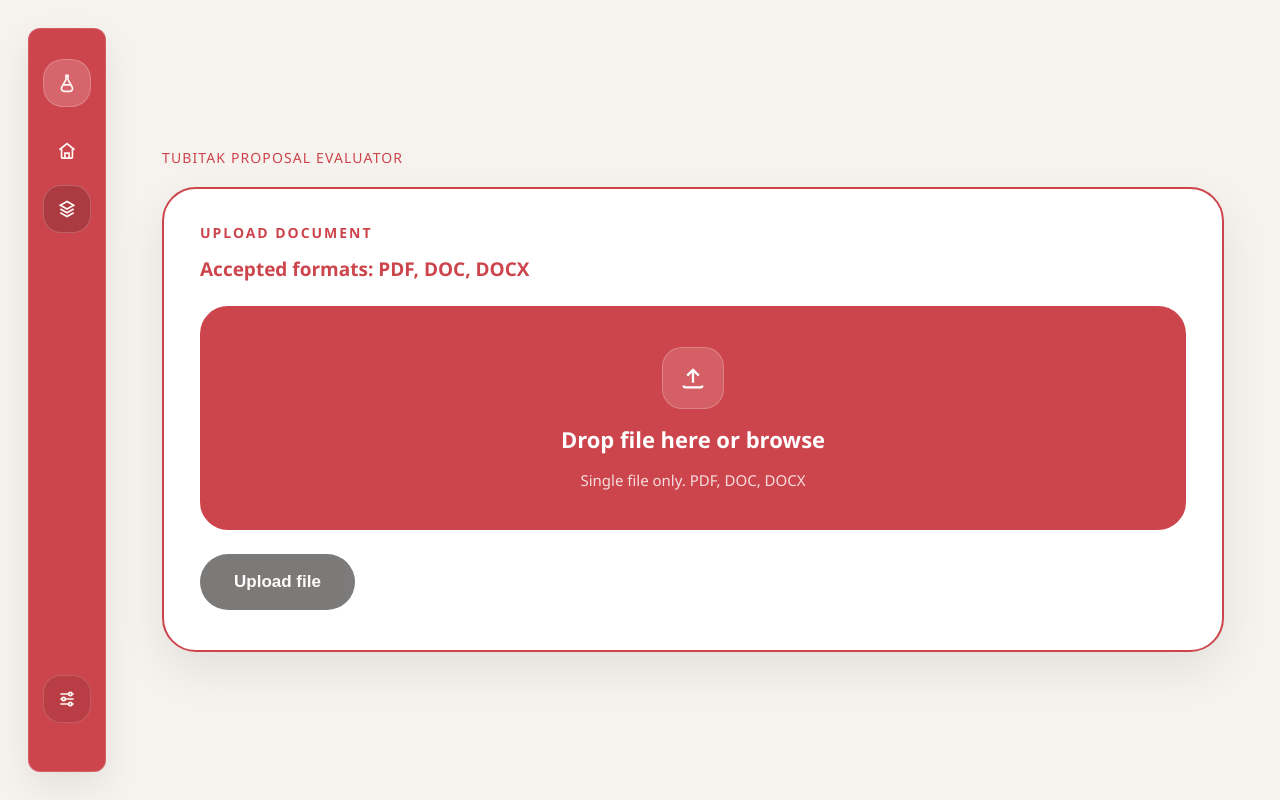
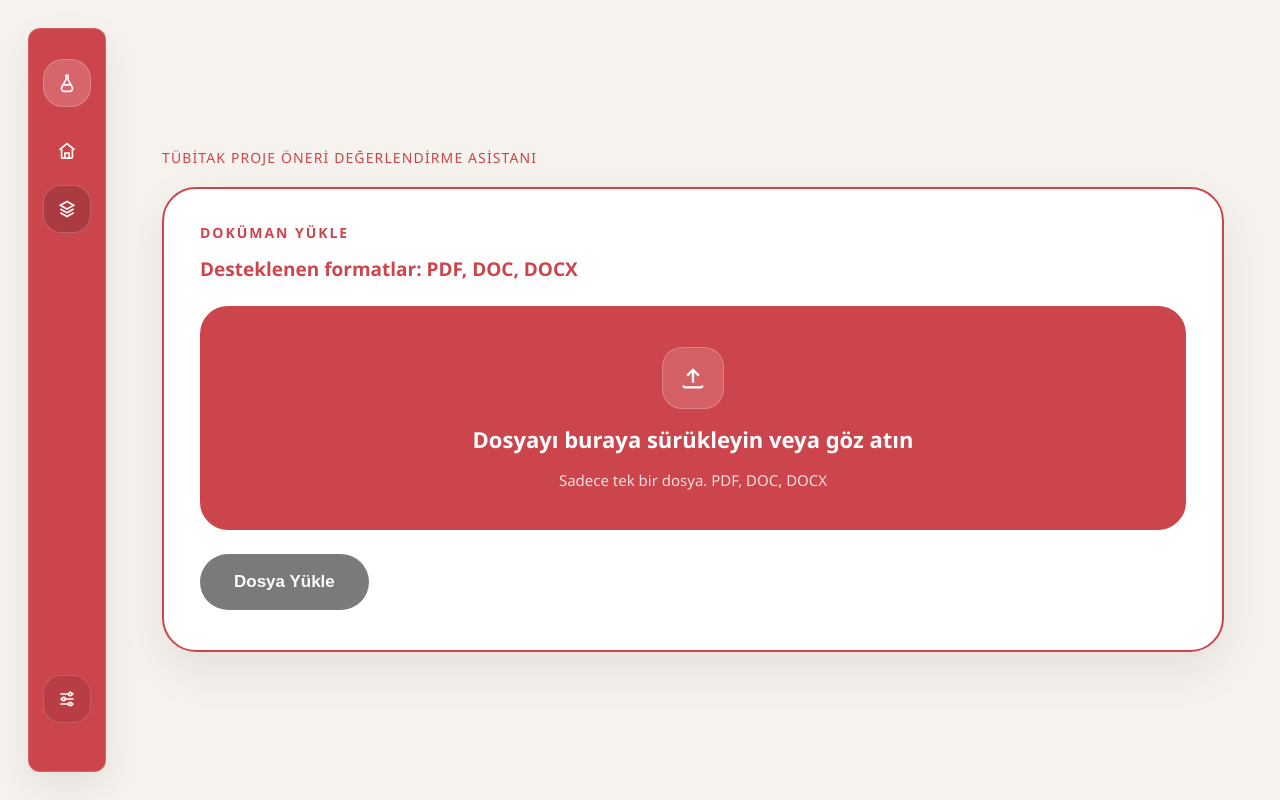
Before and after one commit to 214X/tubitak-proposal-evaluator, a Next.js app in the folder frontend/: page /debug-flow in a window 1280 px wide. Built offline with nearby package versions, Linux system fonts and the light colour scheme; no server answers.

Commit message:
The whole UI changed as Turkish from English

```diff
--- a/frontend/app/layout.tsx
+++ b/frontend/app/layout.tsx
@@ -4,8 +4,8 @@ import "./globals.css";
 import styles from "./layout.module.css";
 
 export const metadata: Metadata = {
-  title: "TUBITAK Proposal Evaluator",
-  description: "Health status dashboard for the evaluation platform.",
+  title: "TÜBİTAK Proje Önerisi Değerlendirme Asistanı",
+  description: "Değerlendirme platformu için sağlık durumu kontrol paneli.",
 };
 
 type RootLayoutProps = Readonly<{
--- a/frontend/components/pages/debug-flow/DebugFlowPage.tsx
+++ b/frontend/components/pages/debug-flow/DebugFlowPage.tsx
@@ -15,7 +15,7 @@ export function DebugFlowPage({ health, apiBaseUrl }: DebugFlowPageProps) {
     <main className={styles.main}>
       <section className={styles.panel}>
         <div>
-          <p className={styles.eyebrow}>TUBITAK PROPOSAL EVALUATOR</p>
+          <p className={styles.eyebrow}>TÜBİTAK PROJE ÖNERİ DEĞERLENDİRME ASİSTANI</p>
         </div>
 
         <UploadPanel apiBaseUrl={apiBaseUrl} />
--- a/frontend/components/upload-panel/UploadPanel.tsx
+++ b/frontend/components/upload-panel/UploadPanel.tsx
@@ -51,12 +51,12 @@ export function UploadPanel({ apiBaseUrl }: UploadPanelProps) {
     event.preventDefault();
 
     if (!selectedFile) {
-      setUploadError("Please choose a PDF or Word document.");
+      setUploadError("Lütfen bir PDF veya Word belgesi seçin.");
       return;
     }
 
     if (!hasAllowedExtension(selectedFile.name)) {
-      setUploadError("Only PDF, DOC, and DOCX files are supported.");
+      setUploadError("Sadece PDF, DOC ve DOCX dosyaları desteklenmektedir.");
       return;
     }
 
@@ -79,7 +79,7 @@ export function UploadPanel({ apiBaseUrl }: UploadPanelProps) {
         const payload = (await response.json().catch(() => null)) as
           | { detail?: string }
           | null;
-        throw new Error(payload?.detail ?? `Upload failed with status ${response.status}.`);
+        throw new Error(payload?.detail ?? `Yükleme başarısız oldu (Durum: ${response.status}).`);
       }
 
       const payload = (await response.json()) as UploadState;
@@ -89,7 +89,7 @@ export function UploadPanel({ apiBaseUrl }: UploadPanelProps) {
         fileInputRef.current.value = "";
       }
     } catch (error) {
-      setUploadError(error instanceof Error ? error.message : "Upload failed.");
+      setUploadError(error instanceof Error ? error.message : "Yükleme başarısız oldu.");
     } finally {
       setIsUploading(false);
     }
@@ -112,8 +112,8 @@ export function UploadPanel({ apiBaseUrl }: UploadPanelProps) {
     <form onSubmit={(event) => void handleUpload(event)} className={styles.uploadCard}>
       <div className={styles.uploadHeader}>
         <div>
-          <p className={styles.sectionLabel}>UPLOAD DOCUMENT</p>
-          <p className={styles.sectionText}>Accepted formats: PDF, DOC, DOCX</p>
+          <p className={styles.sectionLabel}>DOKÜMAN YÜKLE</p>
+          <p className={styles.sectionText}>Desteklenen formatlar: PDF, DOC, DOCX</p>
         </div>
       </div>
 
@@ -131,8 +131,8 @@ export function UploadPanel({ apiBaseUrl }: UploadPanelProps) {
           <span className={styles.dropzoneIcon}>
             <UploadIcon />
           </span>
-          <span className={styles.dropzoneTitle}>Drop file here or browse</span>
-          <span className={styles.dropzoneNote}>Single file only. PDF, DOC, DOCX</span>
+          <span className={styles.dropzoneTitle}>Dosyayı buraya sürükleyin veya göz atın</span>
+          <span className={styles.dropzoneNote}>Sadece tek bir dosya. PDF, DOC, DOCX</span>
         </span>
       </label>
 
@@ -158,7 +158,7 @@ export function UploadPanel({ apiBaseUrl }: UploadPanelProps) {
 
       {uploadState ? (
         <div className={styles.uploadedState}>
-          <p className={styles.uploadedLabel}>Current session file</p>
+          <p className={styles.uploadedLabel}>Mevcut oturum dosyası</p>
           <p className={styles.uploadedName}>{uploadState.file_name}</p>
         </div>
       ) : null}
@@ -171,12 +171,12 @@ export function UploadPanel({ apiBaseUrl }: UploadPanelProps) {
           disabled={isUploading || !sessionId || !selectedFile}
           className={styles.button}
         >
-          {isUploading ? "Uploading..." : "Upload file"}
+          {isUploading ? "Yükleniyor..." : "Dosya Yükle"}
         </button>
 
         {selectedFile ? (
           <button type="button" onClick={clearSelectedFile} className={styles.secondaryButton}>
-            Remove file
+            Dosyayı Kaldır
           </button>
         ) : null}
       </div>
@@ -207,7 +207,7 @@ async function loadCurrentUpload(
     }
 
     if (!response.ok) {
-      throw new Error("Unable to load current upload.");
+      throw new Error("Mevcut yükleme yüklenemedi.");
     }
 
     const payload = (await response.json()) as UploadState;
@@ -250,7 +250,7 @@ function getFileBadgeLabel(fileName: string) {
     return "DOC";
   }
 
-  return "FILE";
+  return "DOSYA";
 }
 
 function UploadIcon() {
```
